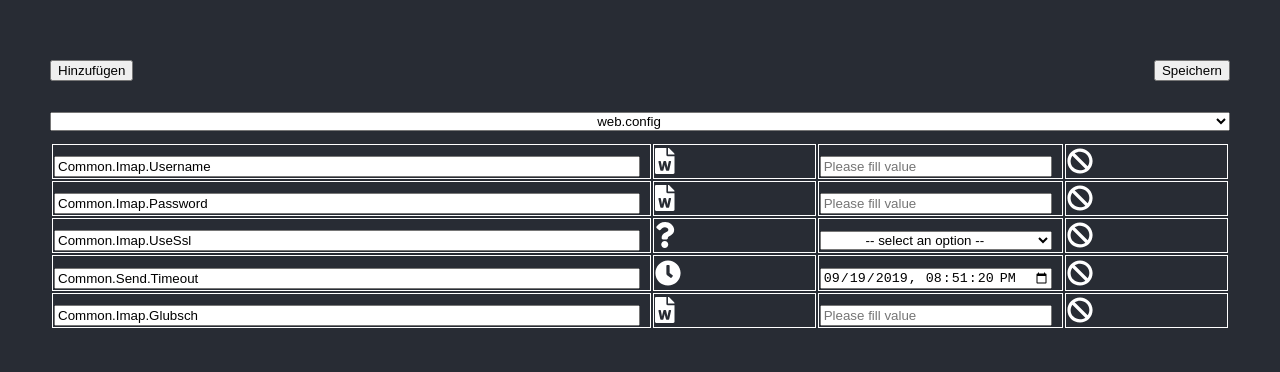
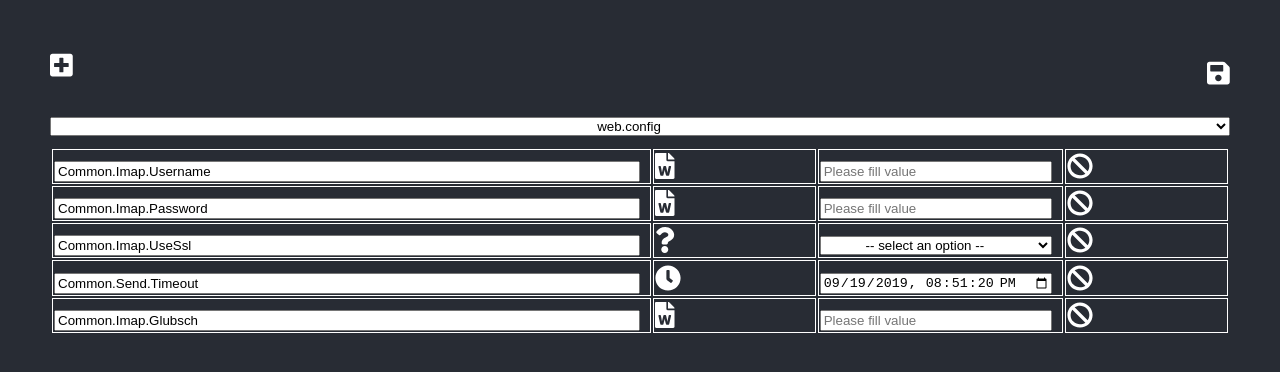
Before and after one commit to deBabbbe/ReactConfigurator, a React (Create React App) app: page / in a window 1280 px wide. Shown: the top 372 px of the page. Built offline with nearby package versions, Linux system fonts and the light colour scheme.

Commit message:
Used icons for save and add

```diff
--- a/src/App.js
+++ b/src/App.js
@@ -4,6 +4,8 @@ import Entries from './Components/Entries';
 import ConfigFileSelector from './Components/ConfigFileSelector'
 import configEntries from "./DataTypes/ConfigEntries";
 import configTypes from './DataTypes/ConfigTypes';
+import { FontAwesomeIcon } from '@fortawesome/react-fontawesome'
+import { faSave, faPlusSquare } from '@fortawesome/free-solid-svg-icons'
 
 const uuidv4 = require('uuid/v4');
 
@@ -44,8 +46,8 @@ class App extends React.Component {
     return (
       <div className="App">
         <header className="App-header">
-          <button id="addButton" onClick={this.addEntry} title="Hinzufügen">Hinzufügen</button>
-          <button id="saveButton" onClick={this.save} title="Speichern">Speichern</button>
+          <FontAwesomeIcon id="addButton" icon={faPlusSquare} title="Hinzufügen" onClick={this.addEntry} />
+          <FontAwesomeIcon id="saveButton" icon={faSave} title="Speichern" onClick={this.save} />
           <ConfigFileSelector configFileChanged={this.configFileChanged}></ConfigFileSelector>
           <table>
             <Entries data={this.state.data} removeEntry={this.removeEntry}></Entries>
```
